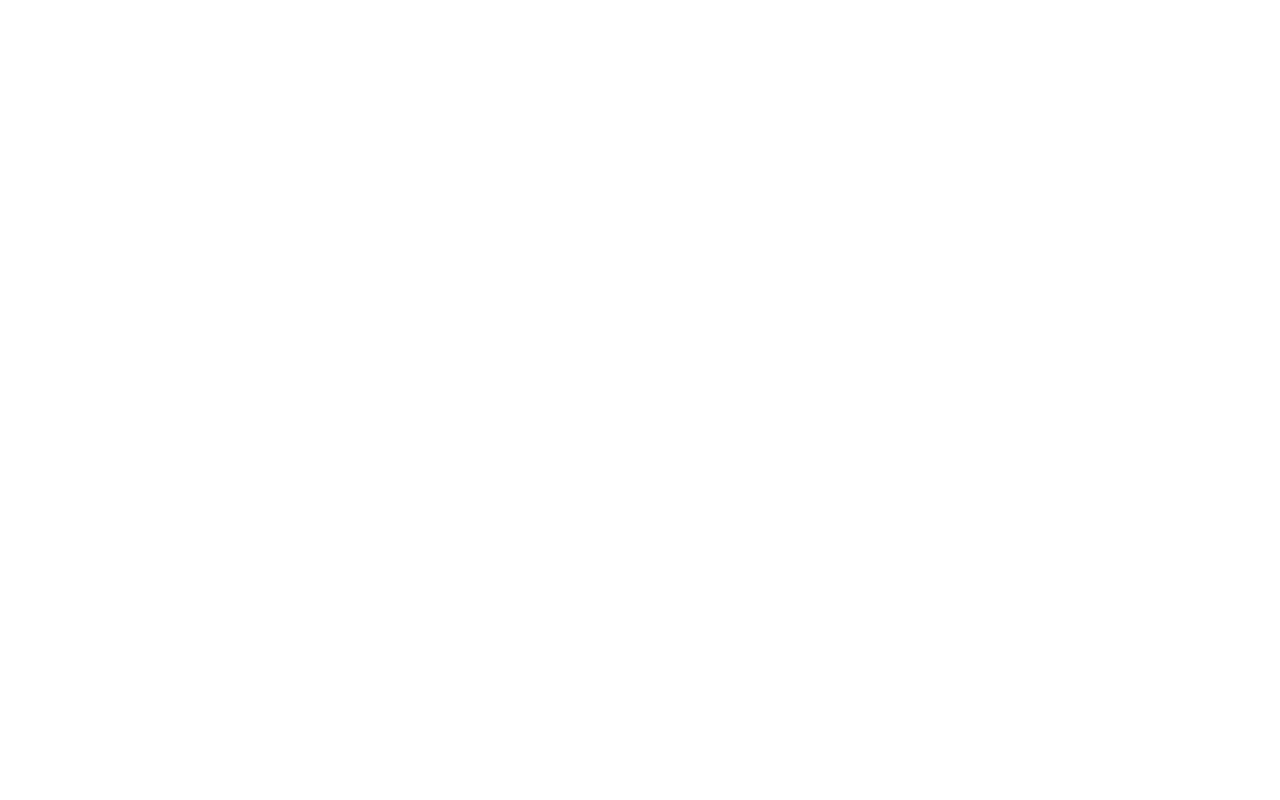
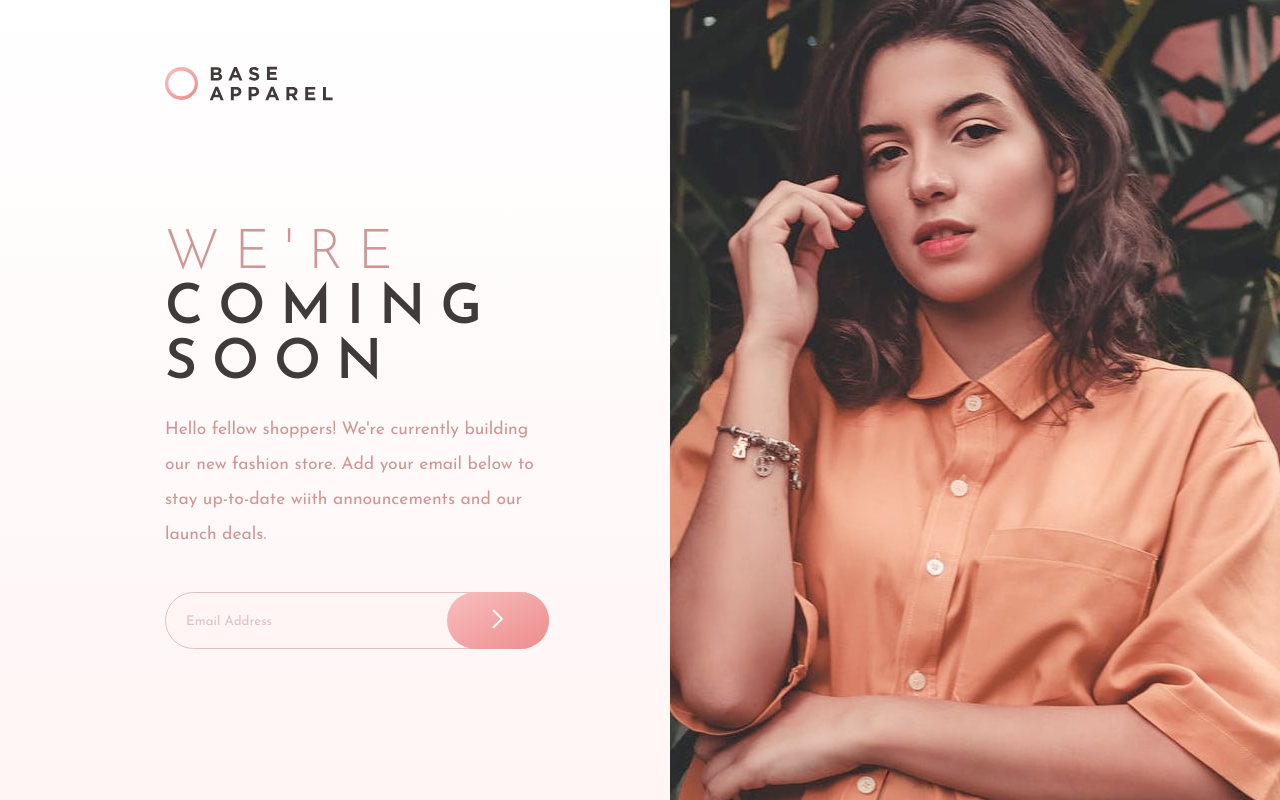
Before and after one commit to alyssasitto/coming-soon-page-project, a plain HTML site: page index.html in a window 1280 px wide. Drawn offline with Linux system fonts and the light colour scheme.

Commit message:
Edited css, index, and js

```diff
--- a/css/style.css
+++ b/css/style.css
@@ -0,0 +1,221 @@
+@import url("https://fonts.googleapis.com/css2?family=Josefin+Sans:wght@300;400;600&display=swap");
+
+:root {
+	--desaturated-red: hsl(0, 36%, 70%);
+	--soft-red: hsl(0, 93%, 68%);
+	--dark-grey-red: hsl(0, 6%, 24%);
+}
+
+* {
+	margin: 0;
+	padding: 0;
+	box-sizing: border-box;
+}
+
+html {
+	font-size: 62.5%;
+}
+
+body {
+	min-height: 100vh;
+	display: flex;
+	align-items: center;
+	justify-content: center;
+	font-family: "Josefin Sans", sans-serif;
+	background-image: linear-gradient(hsl(0, 0%, 100%), hsl(0, 100%, 98%));
+}
+
+/************ lOGO STYLES ***********/
+
+.logo {
+	padding: 3.3rem;
+}
+
+.logo img {
+	height: 2.5rem;
+}
+
+/************ HERO IMAGE STYLES ***********/
+
+.hero-images img {
+	width: 100%;
+}
+
+.hero-desktop {
+	display: none;
+}
+
+/************ MAIN CONTENT STYLES ***********/
+
+.main-content {
+	padding: 5.5rem 3.3rem 8.6rem;
+	text-align: center;
+}
+
+.title {
+	margin-bottom: 2rem;
+	font-size: 4.5rem;
+	font-weight: 600;
+	color: var(--dark-grey-red);
+	letter-spacing: 8px;
+	text-transform: uppercase;
+}
+
+.title span {
+	font-weight: 300;
+	color: var(--desaturated-red);
+}
+
+.description {
+	margin-bottom: 2.8rem;
+	font-size: 1.4rem;
+	font-weight: 400;
+	line-height: 1.6;
+	color: var(--desaturated-red);
+}
+
+/************ CTA FORM CLASSES ***********/
+
+.cta-form {
+	position: relative;
+}
+
+.cta-form input {
+	padding: 1.5rem;
+	width: 100%;
+	border: 1px solid hsl(0, 35%, 82%);
+	border-radius: 100px;
+	background-color: hsl(0, 100%, 98%);
+}
+
+.input-box {
+	position: relative;
+}
+
+#email::placeholder {
+	color: hsl(0, 35%, 82%);
+	font-family: "Josefin Sans", sans-serif;
+}
+
+#email:focus {
+	outline: 0;
+}
+
+#btn {
+	padding: 1.5rem 2.5rem;
+	border: none;
+	border-radius: 100px;
+	background-image: linear-gradient(
+		to right bottom,
+		hsl(0, 80%, 86%),
+		hsl(0, 74%, 74%)
+	);
+	position: absolute;
+	top: 0;
+	bottom: 0;
+	right: 0;
+}
+
+/************ ERROR STYLES ***********/
+
+.input-box.error #email {
+	border: 3px solid var(--soft-red);
+}
+
+.err-icon {
+	position: absolute;
+	right: 85px;
+	top: 50%;
+	transform: translate(50%, -50%);
+	display: none;
+}
+
+.err-msg {
+	font-size: 1.2rem;
+	color: var(--soft-red);
+	position: absolute;
+	left: 20px;
+	bottom: -25px;
+	display: none;
+}
+
+.error .err-icon {
+	display: block;
+}
+
+.error .err-msg {
+	display: block;
+}
+
+@media screen and (min-width: 1129px) {
+	body {
+		display: grid;
+		grid-template-columns: 1.5fr 1fr;
+		position: relative;
+		height: 100vh;
+	}
+
+	.logo {
+		margin-bottom: 3.5rem;
+		padding-top: 0rem;
+		padding-left: 16.5rem;
+		padding-right: 21.9rem;
+	}
+
+	.logo img {
+		height: 3.5rem;
+	}
+
+	.hero-mobile {
+		display: none;
+	}
+
+	.hero-images {
+		position: absolute;
+		right: 0;
+		top: 0;
+	}
+
+	.hero-desktop {
+		display: block;
+		height: 100vh;
+	}
+
+	.main-content {
+		max-width: 1000px;
+		padding-left: 16.5rem;
+		padding-right: 21.9rem;
+		text-align: left;
+	}
+
+	.title {
+		font-size: 5.5rem;
+		letter-spacing: 15px;
+	}
+
+	.description {
+		margin-bottom: 4rem;
+		font-size: 1.75rem;
+		line-height: 2;
+		max-width: 47rem;
+	}
+
+	.cta-form input {
+		padding: 2rem;
+	}
+
+	#btn {
+		padding: 1rem 4.5rem;
+	}
+
+	.err-msg {
+		font-size: 1.5rem;
+		left: 30px;
+	}
+
+	.err-icon {
+		right: 135px;
+		height: 28px;
+		width: 28px;
+	}
+}
--- a/index.html
+++ b/index.html
@@ -8,6 +8,50 @@
 		<title>Base Apparel</title>
 	</head>
 	<body>
+		<div class="container">
+			<div class="logo">
+				<img src="images/logo.svg" alt="Logo" />
+			</div>
+
+			<div class="hero-images">
+				<img
+					src="images/hero-mobile.jpg"
+					alt="Woman looking at the camera posing with orange blouse on. She's standing in front of a burnt orange background and a green leafy plant"
+					class="hero-mobile"
+				/>
+
+				<img
+					src="images/hero-desktop.jpg"
+					alt="Woman looking at the camera posing with orange blouse on. She's standing in front of a burnt orange background and a green leafy plant"
+					class="hero-desktop"
+				/>
+			</div>
+
+			<section class="main-content">
+				<h1 class="title"><span>We're</span> coming soon</h1>
+				<p class="description">
+					Hello fellow shoppers! We're currently building our new fashion store.
+					Add your email below to stay up-to-date wiith announcements and our
+					launch deals.
+				</p>
+
+				<form class="cta-form">
+					<div class="input-box">
+						<input
+							type="email"
+							id="email"
+							name="email"
+							placeholder="Email Address"
+						/>
+						<img src="images/icon-error.svg" alt="" class="err-icon" />
+						<span class="err-msg">Please provide a valid email</span>
+					</div>
+					<button type="submit" id="btn" title="btn">
+						<img src="images/icon-arrow.svg" alt="Arrow icon" />
+					</button>
+				</form>
+			</section>
+		</div>
 		<script src="javascript/script.js"></script>
 	</body>
 </html>
--- a/javascript/script.js
+++ b/javascript/script.js
@@ -1 +1,19 @@
-console.log("hello");
+const form = document.querySelector(".cta-form");
+const email = document.querySelector("#email");
+
+form.addEventListener("submit", (e) => {
+	e.preventDefault();
+
+	validateForm();
+});
+
+function validateForm() {
+	const emailVal = email.value.trim();
+
+	if (emailVal === "") {
+		form.classList.add("error");
+	} else if (emailVal !== "") {
+		form.classList.remove("error");
+		form.reset();
+	}
+}
```
Also changed, not shown: images/base-apparel-ss.png (added), images/bg-pattern-desktop.svg (added), images/hero-desktop.jpg (added), images/hero-mobile.jpg (added), images/icon-arrow.svg (added), images/icon-error.svg (added), images/logo.svg (added), 3 other files.
